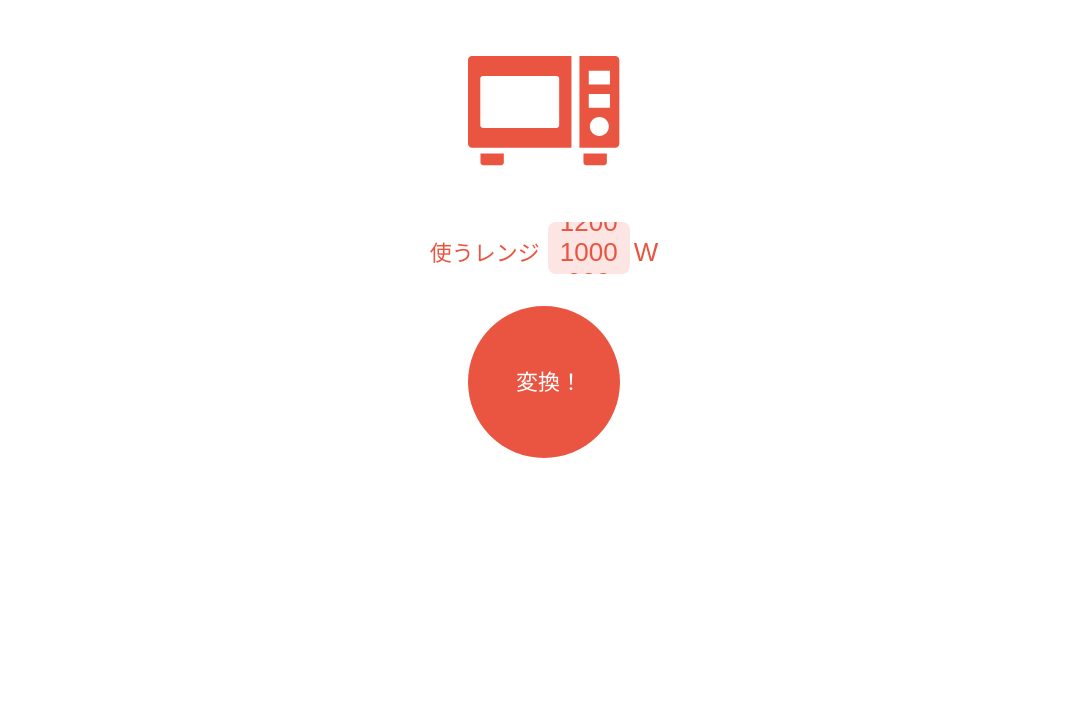
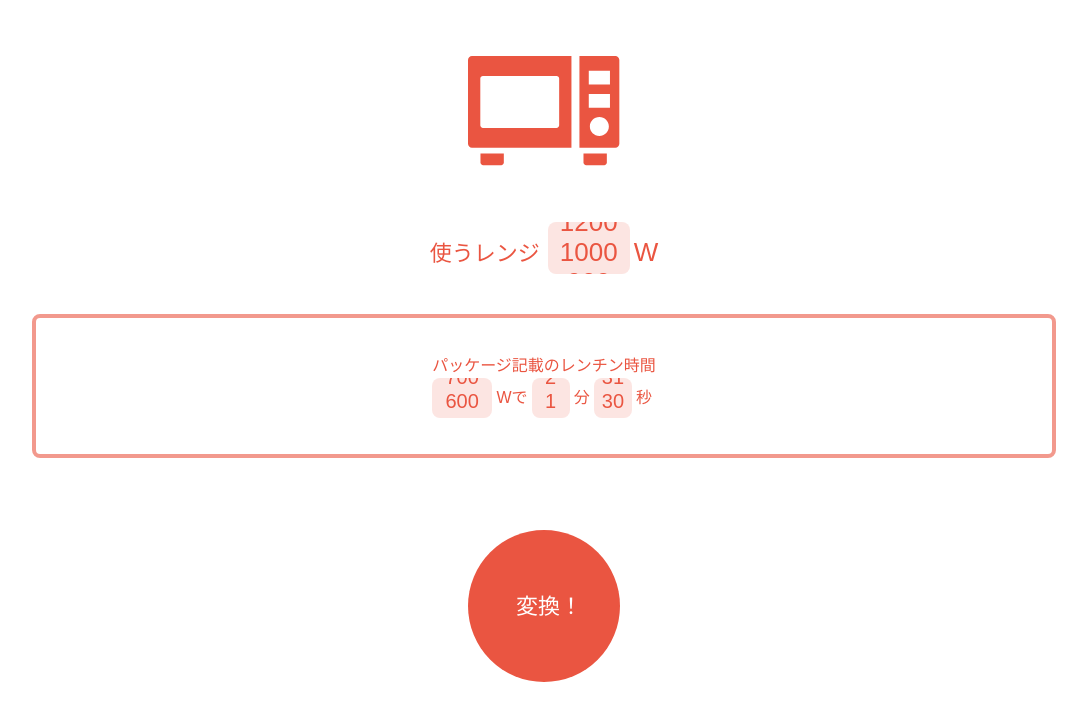
Before and after one commit to ren-chin/renchin-web, a Vue app: page / in a window 1280 px wide. Shown: the top 720 px of the page, without its empty margins (96-1183 px from the left). Built offline with nearby package versions, Linux system fonts and the light colour scheme; a web font is replaced by a local one.

Commit message:
feat: recipe settings

```diff
--- /dev/null
+++ b/src/components/Recipe.vue
@@ -0,0 +1,95 @@
+<template>
+  <div class="recipe-component">
+    <div class="recipe-description">パッケージ記載のレンチン時間</div>
+    <div class="recipe-body">
+      <SmallSelect v-model:value="computedWattage" :list="wattageList" />
+      <span class="recipe-text">Wで</span>
+      <SmallSelect v-model:value="minute" :list="minuteList" />
+      <span class="recipe-text">分</span>
+      <SmallSelect v-model:value="second" :list="secondList" />
+      <span class="recipe-text">秒</span>
+    </div>
+  </div>
+</template>
+
+<script lang="ts">
+import { computed, defineComponent } from "vue";
+import SmallSelect from "@/components/atoms/SmallSelect.vue";
+import { wattageList } from "@/common/wattageList";
+
+export default defineComponent({
+  components: {
+    SmallSelect,
+  },
+  props: {
+    wattage: {
+      type: Number,
+      required: true,
+    },
+    time: {
+      type: Number,
+      required: true,
+    },
+  },
+  emits: ["update:wattage", "update:time"],
+  setup(props, { emit }) {
+    const minute = computed({
+      get: () => {
+        return Math.floor(props.time / 60);
+      },
+      set: (minute) => {
+        emit("update:time", minute * 60 + second.value);
+      },
+    });
+    const second = computed({
+      get: () => {
+        return props.time % 60;
+      },
+      set: (second) => {
+        emit("update:time", minute.value * 60 + second);
+      },
+    });
+
+    return {
+      wattageList,
+      computedWattage: computed({
+        get: () => props.wattage,
+        set: (value) => {
+          emit("update:wattage", value);
+        },
+      }),
+      minuteList: [...Array(20)].map((_, i) => {
+        const minute = 20 - i;
+        return { id: minute, name: `${minute}` };
+      }),
+      minute,
+      secondList: [...Array(60)].map((_, i) => {
+        const second = 60 - i;
+        return { id: second, name: `${second}` };
+      }),
+      second,
+    };
+  },
+});
+</script>
+
+<style lang="scss" scoped>
+.recipe-component {
+  color: #ea5541;
+}
+
+.recipe-description {
+  font-size: 16px;
+}
+
+.recipe-body {
+  display: flex;
+  align-items: center;
+  justify-content: center;
+}
+
+.recipe-text {
+  display: inline-block;
+  margin: 0 4px;
+}
+</style>
--- /dev/null
+++ b/src/components/atoms/SmallSelect.vue
@@ -0,0 +1,95 @@
+<template>
+  <div ref="containerElem" class="select-container">
+    <div
+      v-for="item in list"
+      :key="item.id"
+      :ref="setItemRef"
+      :id="`select-item-${item.id}`"
+      class="select-item"
+    >
+      {{ item.name }}
+    </div>
+  </div>
+</template>
+
+<script lang="ts">
+import { defineComponent, nextTick, PropType, ref } from "vue";
+import { debounce } from "lodash";
+
+export default defineComponent({
+  props: {
+    value: {
+      type: Number,
+      required: true,
+    },
+    list: {
+      type: Array as PropType<{ id: number; name: string }[]>,
+      required: true,
+    },
+  },
+  emits: ["update:value"],
+  setup(props, { emit }) {
+    const containerElem = ref(null as HTMLElement | null);
+    const itemElemList = [] as HTMLElement[];
+
+    nextTick(() => {
+      if (containerElem.value === null)
+        throw new Error("not found containerElem");
+
+      const itemIndex = props.list.findIndex((item) => item.id === props.value);
+      if (itemIndex === -1) throw new Error(`not found item (${props.value})`);
+
+      const itemElem = itemElemList[itemIndex];
+      if (itemElem === null)
+        throw new Error(`not found itemElem (${itemIndex})`);
+
+      const itemRect = itemElem.getBoundingClientRect();
+      containerElem.value.scrollTo(
+        0,
+        itemRect.top - containerElem.value.offsetTop
+      );
+
+      const current = { value: props.value };
+      containerElem.value.addEventListener(
+        "scroll",
+        debounce(() => {
+          if (containerElem.value === null) throw new Error();
+
+          const itemId =
+            props.list[Math.round(containerElem.value.scrollTop / 24)].id;
+          if (itemId === current.value) return;
+
+          emit("update:value", itemId);
+          current.value = itemId;
+        }, 500)
+      );
+    });
+
+    return {
+      containerElem,
+      setItemRef(el: HTMLElement | null) {
+        if (el) itemElemList.push(el);
+      },
+    };
+  },
+});
+</script>
+
+<style lang="scss" scoped>
+.select-container {
+  height: 40px;
+  padding: 8px 8px;
+  overflow-y: scroll;
+  color: #ea5541;
+  cursor: pointer;
+  background: #ea554126;
+  border-radius: 8px;
+  scroll-snap-type: y mandatory;
+}
+
+.select-item {
+  height: 24px;
+  font-size: 20px;
+  scroll-snap-align: center;
+}
+</style>
--- a/src/views/Home.vue
+++ b/src/views/Home.vue
@@ -6,6 +6,10 @@
 
     <WattageSelect v-model:wattage="microwaveWattage" />
 
+    <div class="recipe-container">
+      <Recipe v-model:wattage="recipeWattage" v-model:time="recipeTime" />
+    </div>
+
     <button class="submit-button">変換！</button>
   </div>
 </template>
@@ -13,17 +17,23 @@
 <script lang="ts">
 import { defineComponent, ref } from "vue";
 import WattageSelect from "@/components/WattageSelect.vue";
+import Recipe from "@/components/Recipe.vue";
 
 export default defineComponent({
   name: "Home",
   components: {
     WattageSelect,
+    Recipe,
   },
   setup() {
     const microwaveWattage = ref(1000);
+    const recipeWattage = ref(600);
+    const recipeTime = ref(90);
 
     return {
       microwaveWattage,
+      recipeWattage,
+      recipeTime,
     };
   },
 });
@@ -34,6 +44,14 @@ export default defineComponent({
   display: flex;
   justify-content: center;
   padding: 56px;
+}
+
+.recipe-container {
+  width: 80vw;
+  padding: 36px;
+  margin: 40px auto;
+  border: 4px solid #ea554199;
+  border-radius: 8px;
 }
 
 .submit-button {
```
